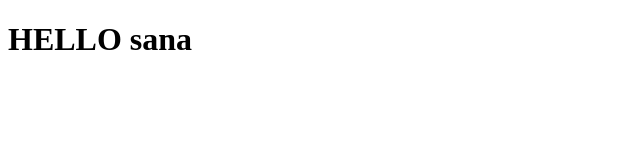
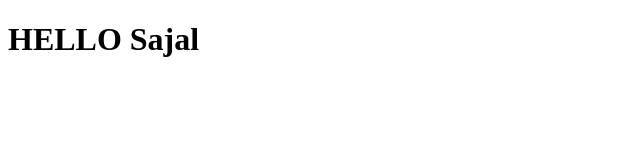
Before and after one commit to 18sana/sustainabite, a plain HTML site: page index.html in a window 1280 px wide. Shown: the full height of the page, 0-640 px from the left. Drawn offline with Linux system fonts and the light colour scheme.

Commit message:
name change

```diff
--- a/index.html
+++ b/index.html
@@ -6,6 +6,6 @@
     <title>Document</title>
 </head>
 <body>
-    <h1>HELLO sana</h1>
+    <h1>HELLO Sajal</h1>
 </body>
 </html>
```
